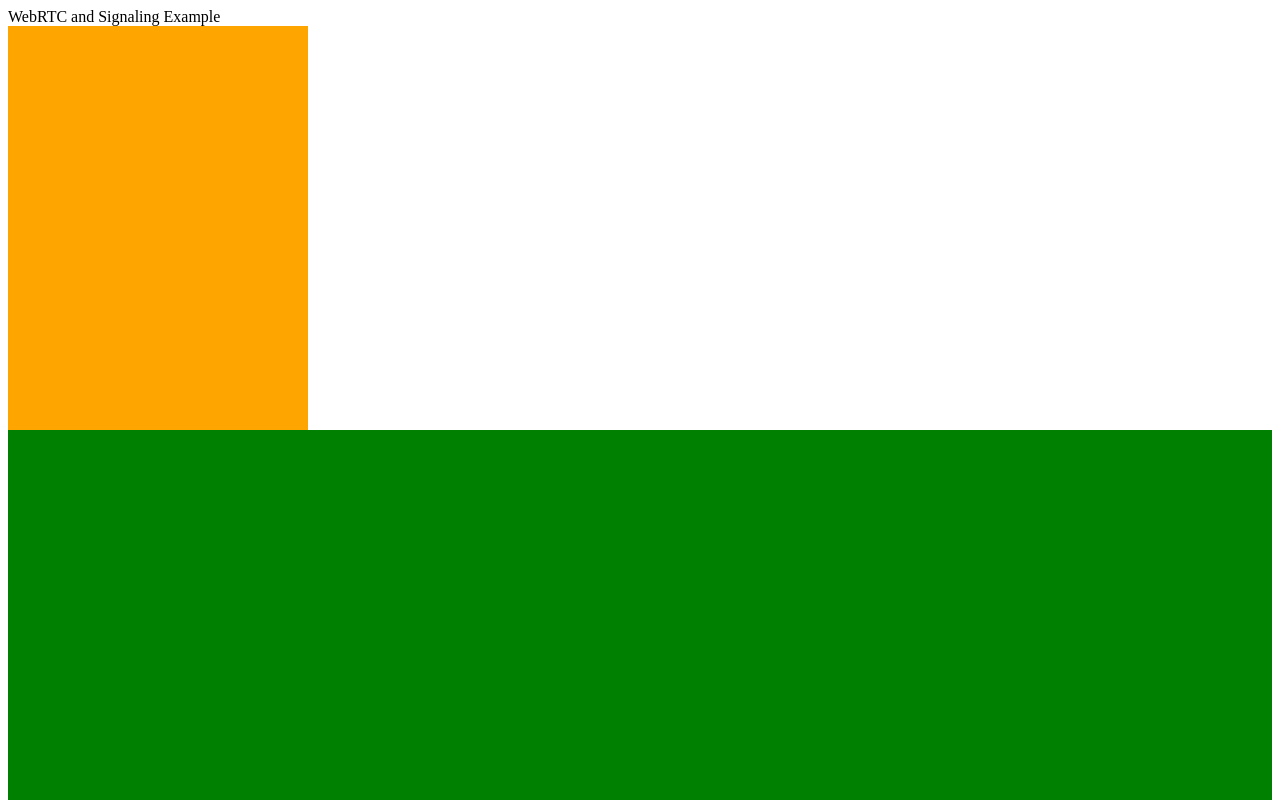
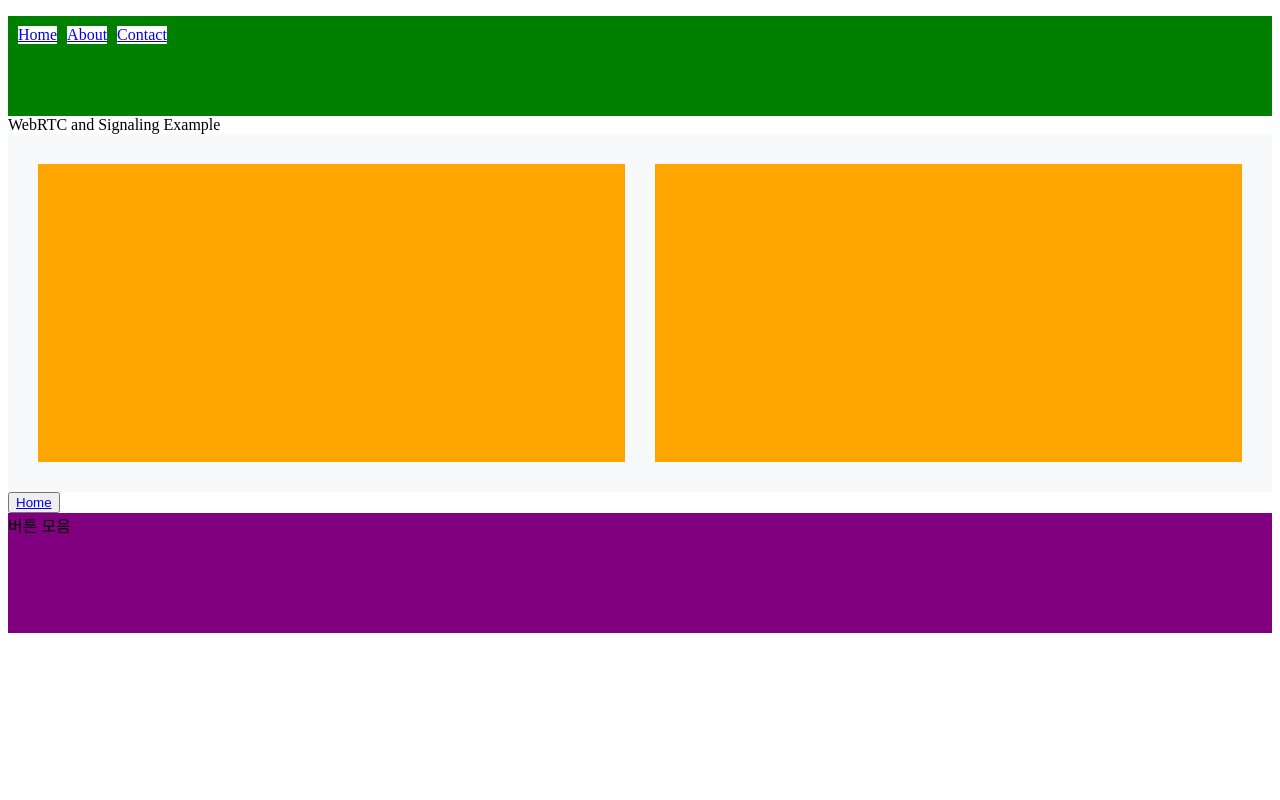
Before and after one commit to gdwb3219/webrtc_chat, a React (Create React App) app: page /meeting2 in a window 1280 px wide. Shown: the top 800 px of the page. Built offline with nearby package versions, Linux system fonts and the light colour scheme; no server answers.

Commit message:
Video Chat Form CSS 수정

```diff
--- a/src/App.css
+++ b/src/App.css
@@ -31,11 +31,12 @@
   border: 0;
   margin: 3px;
   height: 50px;
-  width: 100px;
+  width: 160px;
   border-radius: 20px;
   font: white;
   outline: none;
   cursor: pointer;
+  font-weight: bold;
 }
 
 .link-style {
--- a/src/App.js
+++ b/src/App.js
@@ -1,11 +1,13 @@
 import { BrowserRouter, Route, Routes } from "react-router-dom";
 import MainPage from "./page/MainPage";
 import MeetingPage from "./page/MeetingPage";
-import WebRTCComponent from "./page/WebRTCComponent";
+import WebRTCComponent from "./components/WebRTCComponent";
+import NavBar from "./components/NavBar";
 
 function App() {
   return (
     <BrowserRouter>
+      <NavBar />
       <Routes>
         <Route path='/' element={<MainPage />} />
         <Route path='/meeting1' element={<MeetingPage />} />
--- /dev/null
+++ b/src/components/ButtonBar.jsx
@@ -0,0 +1,12 @@
+import React from "react";
+import "../css/ButtonBar.css";
+
+function ButtonBar() {
+  return (
+    <>
+      <div className='dashboard'>버튼 모음</div>
+    </>
+  );
+}
+
+export default ButtonBar;
--- /dev/null
+++ b/src/components/NavBar.jsx
@@ -0,0 +1,27 @@
+import React from "react";
+import "../css/NavBar.css";
+import { Link } from "react-router-dom";
+
+function NavBar() {
+  return (
+    <>
+      <div className='navigation'>
+        <nav>
+          <ul>
+            <li>
+              <Link to='/'>Home</Link>
+            </li>
+            <li>
+              <Link to='/about'>About</Link>
+            </li>
+            <li>
+              <Link to='/contact'>Contact</Link>
+            </li>
+          </ul>
+        </nav>
+      </div>
+    </>
+  );
+}
+
+export default NavBar;
--- a/src/components/VideoChat.jsx
+++ b/src/components/VideoChat.jsx
@@ -98,25 +98,23 @@ function VideoChat() {
   };
   return (
     <>
-      <div>
-        <div className='myvideo'>
+      <div className='video-box'>
+        <div className='inner myvideo'>
           <video
-            className='myvideo-stream'
+            className='video'
             ref={localVideoRef}
             autoPlay
             playsInline
           ></video>
         </div>
-        <div className='yourvideo'>
+        <div className='inner yourvideo'>
           <video
-            className='yourvideo-stream'
+            className='video'
             ref={remoteVideoRef}
             autoPlay
             playsInline
           ></video>
         </div>
-        <button onClick={createOffer}>Call</button>
-        <button onClick={handleStop}>Video Stop</button>
       </div>
     </>
   );
--- a/src/page/WebRTCComponent.jsx
+++ b/src/components/WebRTCComponent.jsx
@@ -1,6 +1,8 @@
 import React, { useEffect, useRef } from "react";
-import VideoChat from "../components/VideoChat";
+import VideoChat from "./VideoChat";
 import { Link } from "react-router-dom";
+import "../css/WebRTCComponent.css";
+import ButtonBar from "./ButtonBar";
 
 function WebRTCComponent({ stream }) {
   const ws = useRef(null);
@@ -24,6 +26,15 @@ function WebRTCComponent({ stream }) {
     };
   }, []);
 
+  const safeSend = (data) => {
+    if (ws.current && ws.current.readyState === WebSocket.OPEN) {
+      ws.current.send(data);
+    } else {
+      console.error("WebSocket is not open.");
+      // 여기서 재연결 로직이나 재시도 로직을 추가할 수도 있습니다.
+    }
+  };
+
   const createOffer = async () => {
     peerConnection.current = new RTCPeerConnection({
       iceServers: [{ urls: "stun:stun.l.google.com:19302" }],
@@ -31,8 +42,14 @@ function WebRTCComponent({ stream }) {
 
     // ICE Candidate 이벤트 핸들러
     peerConnection.current.onicecandidate = (event) => {
+      // if (event.candidate) {
+      //   ws.current.send(
+      //     JSON.stringify({ type: "candidate", candidate: event.candidate })
+      //   );
+      // }
+
       if (event.candidate) {
-        ws.current.send(
+        safeSend(
           JSON.stringify({ type: "candidate", candidate: event.candidate })
         );
       }
@@ -42,7 +59,7 @@ function WebRTCComponent({ stream }) {
 
     const offer = await peerConnection.current.createOffer();
     await peerConnection.current.setLocalDescription(offer);
-    ws.current.send(JSON.stringify({ type: "offer", offer }));
+    safeSend(JSON.stringify({ type: "offer", offer }));
   };
 
   const createAnswer = async (offer) => {
@@ -51,7 +68,7 @@ function WebRTCComponent({ stream }) {
     });
     peerConnection.current.onicecandidate = (event) => {
       if (event.candidate) {
-        ws.current.send(
+        safeSend(
           JSON.stringify({ type: "candidate", candidate: event.candidate })
         );
       }
@@ -62,7 +79,7 @@ function WebRTCComponent({ stream }) {
     );
     const answer = await peerConnection.current.createAnswer();
     await peerConnection.current.setLocalDescription(answer);
-    ws.current.send(JSON.stringify({ type: "answer", answer }));
+    safeSend(JSON.stringify({ type: "answer", answer }));
   };
 
   const handleSignalingData = (data) => {
@@ -106,18 +123,16 @@ function WebRTCComponent({ stream }) {
       <div>WebRTC and Signaling Example</div>
       <div>
         <div>
-          <div className='video-box'>
-            <div className='v-stream me-vdo'>
-              <VideoChat />
-            </div>
-            <div className='v-stream you-vdo'>
-              <VideoChat />
-            </div>
+          <div className='video-container'>
+            <VideoChat />
           </div>
 
           <button onClick={handleStop}>
             <Link to='/'> Home </Link>
           </button>
+        </div>
+        <div className='under-nav'>
+          <ButtonBar />
         </div>
       </div>
     </>
--- /dev/null
+++ b/src/css/ButtonBar.css
@@ -0,0 +1,5 @@
+.dashboard {
+  width: 100%;
+  height: 120px;
+  background-color: purple;
+}
--- /dev/null
+++ b/src/css/NavBar.css
@@ -0,0 +1,15 @@
+.navigation {
+  height: 100px;
+  background-color: green;
+}
+
+nav ul {
+  list-style: none;
+  padding: 10px;
+  display: flex;
+}
+nav ul li {
+  flex-direction: column;
+  margin-right: 10px;
+  background-color: white;
+}
--- a/src/css/VideoChat.css
+++ b/src/css/VideoChat.css
@@ -1,12 +1,27 @@
-.myvideo-stream {
-  width: 300px;
+video {
+  /* width: 100%; */
+  /* margin: 10px; */
+  /* padding: 10px; */
+}
+.video-box {
+  display: flex;
+  padding: 30px;
+  gap: 30px;
+  height: 100%;
+  background-color: #f8f9fa;
 }
 
-.myvideo {
-  width: 300px;
+.inner {
+  flex: 1; /* 각 inner div가 동일한 비율로 공간 차지 */
+  background-color: orange; /* 배경색 설정 */
 }
 
-video {
-  width: 300px;
-  height: 400px;
+.video {
+  width: 100%;
+  height: auto;
+  max-width: 100%;
+  max-height: 100%;
 }
+
+.yourvideo {
+}
--- a/src/css/VideoPage.css
+++ b/src/css/VideoPage.css
@@ -1,7 +1,7 @@
-.myvideo {
+/* .myvideo {
   background-color: orange;
 }
 
 .yourvideo {
   background-color: green;
-}
+} */
--- a/src/css/WebRTCComponent.css
+++ b/src/css/WebRTCComponent.css
@@ -1,7 +1,3 @@
-.video-box {
-  display: flex;
+.video-container {
+  height: auto;
 }
-
-.v-stream {
-  width: 300px;
-}
--- a/src/page/MainPage.jsx
+++ b/src/page/MainPage.jsx
@@ -1,39 +1,19 @@
 import React, { useState } from "react";
 import "../App.css";
 import { Link } from "react-router-dom";
-import { io } from "socket.io-client";
 
 function MainPage() {
   const [message, setMessage] = useState("");
-
-  const socket = io.connect("http://localhost:3001");
-
-  const sendMessage = () => {
-    socket.emit("send'em", { message: message });
-    console.log("Message는 보냈다!");
-  };
 
   return (
     <>
       <div className='App'>
         <header className='App-header'>
           <button className='enter-button'>
-            <Link className='link-style' to='meeting1'>
-              방 1 입장
+            <Link className='link-style' to='meeting2'>
+              Meeting Room 입장
             </Link>
           </button>
-
-          <button className='enter-button'>
-            <Link className='link-style' to='meeting2'>
-              방 2 입장
-            </Link>
-          </button>
-
-          <div className='enter-button'>
-            <Link className='link-style' to='meeting2'>
-              방 2 입장
-            </Link>
-          </div>
         </header>
       </div>
     </>
```
